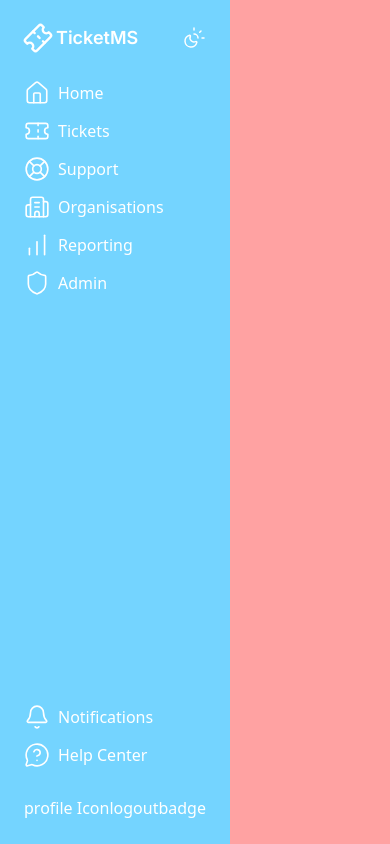
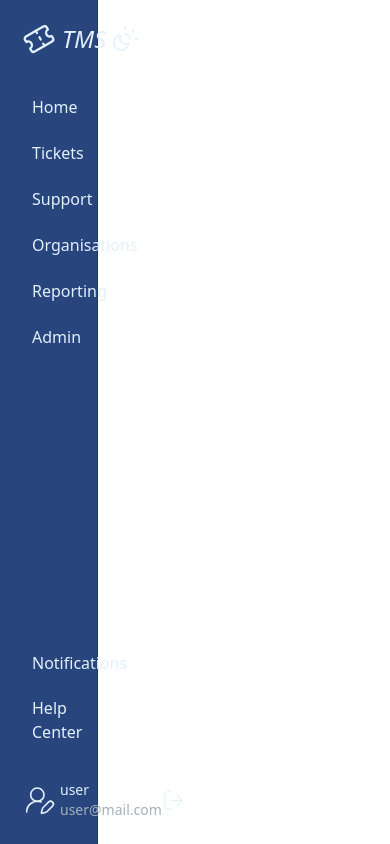
Before and after one commit to dmitry-lapin/ticket-managment-system, a React (Vite) app in the folder frontend/: page / in a window 390 px wide. Built offline with nearby package versions, Linux system fonts and the light colour scheme.

Commit message:
i've done with a plain first version of sidebar. He's not that responsive at the moment, it'll be done later.

```diff
--- a/frontend/src/App.css
+++ b/frontend/src/App.css
@@ -1 +1,3 @@
 @import "tailwindcss";
+@import './styles/theme.css';
+@import './styles/components.css'
--- a/frontend/src/App.tsx
+++ b/frontend/src/App.tsx
@@ -1,12 +1,11 @@
 import React from 'react'
 import './App.css'
 import Sidebar from './components/Sidebar/Sidebar.tsx';
-import './styles/theme.css';
-import './styles/components.css'
+
 
 const App: React.FC = () => {
   return (
-    <main className='h-screen flex flex-row test'>
+    <main>
       <Sidebar/>
     </main>
   );
--- a/frontend/src/components/Sidebar/Sidebar.tsx
+++ b/frontend/src/components/Sidebar/Sidebar.tsx
@@ -6,7 +6,7 @@ import Profile from "./subcomponents/Profile";
 const Sidebar: React.FC = () => {
 
     return(
-        <section className="flex flex-col h-full p-6 bg-sky-300 space-y-7">
+        <section className="sidebar-wrapper">
             <LogoHeader/>
             <Navigation/>
             <Profile />
--- a/frontend/src/components/Sidebar/subcomponents/LogoHeader.tsx
+++ b/frontend/src/components/Sidebar/subcomponents/LogoHeader.tsx
@@ -3,13 +3,13 @@ import { Ticket, SunMoon } from "lucide-react";
 
 const LogoHeader: React.FC = () => {
     return(
-        <section className="flex flex-row items-center justify-between">
-            <div className="flex flex-row items-center space-x-1">
-                <span className="-rotate-45"><Ticket size={28} strokeWidth={2}/></span>
-                <span className="inter-logo font-semibold text-lg">TicketMS</span>
+        <section className="logo-wrapper">
+            <div>
+                <span id="logo-svg"><Ticket size={30} strokeWidth={1.8}/></span>
+                <span id="logo-text">TMS</span>
             </div>
-            <button className="btn-primary">
-                <SunMoon size={24} strokeWidth={1.5} />
+            <button id="theme-switch">
+                <SunMoon size={30} strokeWidth={1.2}/>
             </button>
         </section>
     );
--- a/frontend/src/components/Sidebar/subcomponents/Navbar/Navigation.tsx
+++ b/frontend/src/components/Sidebar/subcomponents/Navbar/Navigation.tsx
@@ -9,7 +9,7 @@ export const Navigation: React.FC = () => {
     ]
 
     return (
-    <nav className="flex flex-col justify-between h-full">
+    <nav className="navigation-bar">
         {sections.map((items, index) => (
         <NavigationMap key={index} items={items} />
         ))}
--- a/frontend/src/components/Sidebar/subcomponents/Navbar/specs/navigationMap.tsx
+++ b/frontend/src/components/Sidebar/subcomponents/Navbar/specs/navigationMap.tsx
@@ -7,14 +7,14 @@ type NavigationMapProps = {
 
 export const NavigationMap: React.FC<NavigationMapProps> = ({ items }) => {
   return (
-    <section className="space-y-3">
+    <section id="mapper">
       {items.map(item => {
         const Icon = item.icon
 
         return (
-          <NavLink key={item.path} to={item.path} className="nav-item flex flex-row space-x-2 items-center">
-            <Icon size={26} strokeWidth={1.5}/>
-            <span className="text-md">{item.title}</span>
+          <NavLink key={item.path} to={item.path} className="nav-item">
+            <Icon size={26} strokeWidth={1.4}/>
+            <span>{item.title}</span>
           </NavLink>
         )
       })}
--- a/frontend/src/components/Sidebar/subcomponents/Profile.tsx
+++ b/frontend/src/components/Sidebar/subcomponents/Profile.tsx
@@ -1,10 +1,21 @@
 import React from "react";
+import { LogOut, UserRoundPen } from 'lucide-react';
 
 const Profile: React.FC = () => {
     return(
-        <section className="flex flex-row">
-            <p>profile Icon</p>
-            <p>logoutbadge</p>
+        <section id="profile-wrapper">
+            <div id="profile-description-wrapper">
+                <div id="profile-picture-wrapper">
+                    <UserRoundPen size={32} strokeWidth={1.2}/>
+                </div>
+                <div id="profile-data-wrapper">
+                    <p id="name">user</p>
+                    <p id="email">user@mail.com</p>
+                </div>
+            </div>
+            <div id="LogoutBtn">
+                <LogOut size={23} strokeWidth={1.2}/>
+            </div>
         </section>
     );
 }
--- a/frontend/src/index.css
+++ b/frontend/src/index.css
@@ -46,9 +46,3 @@
   --font-primary: 'Montserrat', sans-serif;
   --font-design: "Inter", sans-serif;
 }
-
-.inter-logo {
-  font-family: "Inter", sans-serif;
-  font-optical-sizing: auto;
-  font-style: normal;
-}
--- a/frontend/src/styles/components.css
+++ b/frontend/src/styles/components.css
@@ -1,7 +1,69 @@
 @import "tailwindcss";
 
-@layer components {
-  btn-primary {
-    @apply border rounded shadow-md;
+@layer general {
+  main {
+    @apply h-screen flex flex-row text-text-primary;
   }
 }
+
+@layer sidebar {
+  .sidebar-wrapper {
+    @apply bg-bg-sidebar flex flex-col w-3/12 p-3 space-y-7 border-r border-border-sidebar;
+  }
+
+  .logo-wrapper{
+    @apply flex flex-row items-center px-3 pt-2 justify-between;
+  }
+
+  .logo-wrapper > div {
+    @apply flex flex-row items-center space-x-2;
+  }
+
+  .logo-wrapper > div > #logo-svg {
+    @apply -rotate-30;
+  }
+
+  .logo-wrapper > div > #logo-text {
+    @apply text-2xl font-medium italic;
+  }
+
+  #theme-switch {
+    @apply rounded-sm p-1 text-text-primary;
+  }
+
+  .navigation-bar {
+    @apply flex flex-col justify-between h-full;
+  }
+
+  .navigation-bar > #mapper {
+    @apply space-y-1;
+  }
+
+  .navigation-bar > #mapper > .nav-item {
+    @apply flex flex-row space-x-2 items-center py-2 px-3 hover:text-bg-sidebar-active hover:bg-bg-sidebar-active-bg rounded-sm;
+  }
+
+  .navigation-bar > #mapper > .nav-item > span {
+    @apply font-light;
+  }
+
+  #profile-wrapper {
+    @apply flex flex-row justify-between px-3 pb-3 items-center;
+  }
+
+  #profile-wrapper > #profile-description-wrapper {
+    @apply flex flex-row items-center text-sm space-x-1;
+  }
+
+  #profile-wrapper > #profile-description-wrapper > #profile-data-wrapper > #name {
+    @apply text-text-primary;
+  }
+
+  #profile-wrapper > #profile-description-wrapper >  #profile-data-wrapper > #email {
+    @apply text-text-muted;
+  }
+
+  #profile-wrapper > #LogoutBtn {
+    @apply text-text-primary hover:text-danger;
+  }
+}
--- a/frontend/src/styles/theme.css
+++ b/frontend/src/styles/theme.css
@@ -5,9 +5,7 @@
    ========================= */
 
 @layer components {
-  .test {
-    @apply bg-red-300 text-white;
-  }
+
 }
 
 @theme {
@@ -18,14 +16,20 @@
   --color-bg-surface: oklch(1 0 0);
   --color-bg-surface-muted: oklch(0.96 0.01 240);
 
+  /* Sidebar */
+  --color-bg-sidebar: oklch(0.4 0.1012 262.12);
+  --color-bg-sidebar-active: oklch(0.8 0.1012 262.12);
+  --color-bg-sidebar-active-bg: oklch(0.3 0.1012 262.12);
+  --color-border-sidebar: oklch(0.35 0.1012 262.12);
+
   /* Borders */
   --color-border-default: oklch(0.88 0.02 240);
   --color-border-subtle: oklch(0.93 0.01 240);
 
   /* Text */
-  --color-text-primary: oklch(0.18 0.02 240);
+  --color-text-primary: oklch(0.95 0.02 240);
   --color-text-secondary: oklch(0.35 0.02 240);
-  --color-text-muted: oklch(0.55 0.02 240);
+  --color-text-muted: oklch(0.75 0.02 240);
 
   /* Accent (blue) */
   --color-accent: oklch(0.55 0.16 250);
@@ -46,4 +50,6 @@
   /* ---------- SHADOW ---------- */
   --shadow-sm: 0 2px 6px rgb(0 0 0 / 0.06);
   --shadow-md: 0 8px 24px rgb(0 0 0 / 0.12);
+
+  /* ---------- TRANSISTIONS ---- */
 }
```
Also changed, not shown: frontend/src/styles/darkTheme.css (added, +14 -0 lines).
